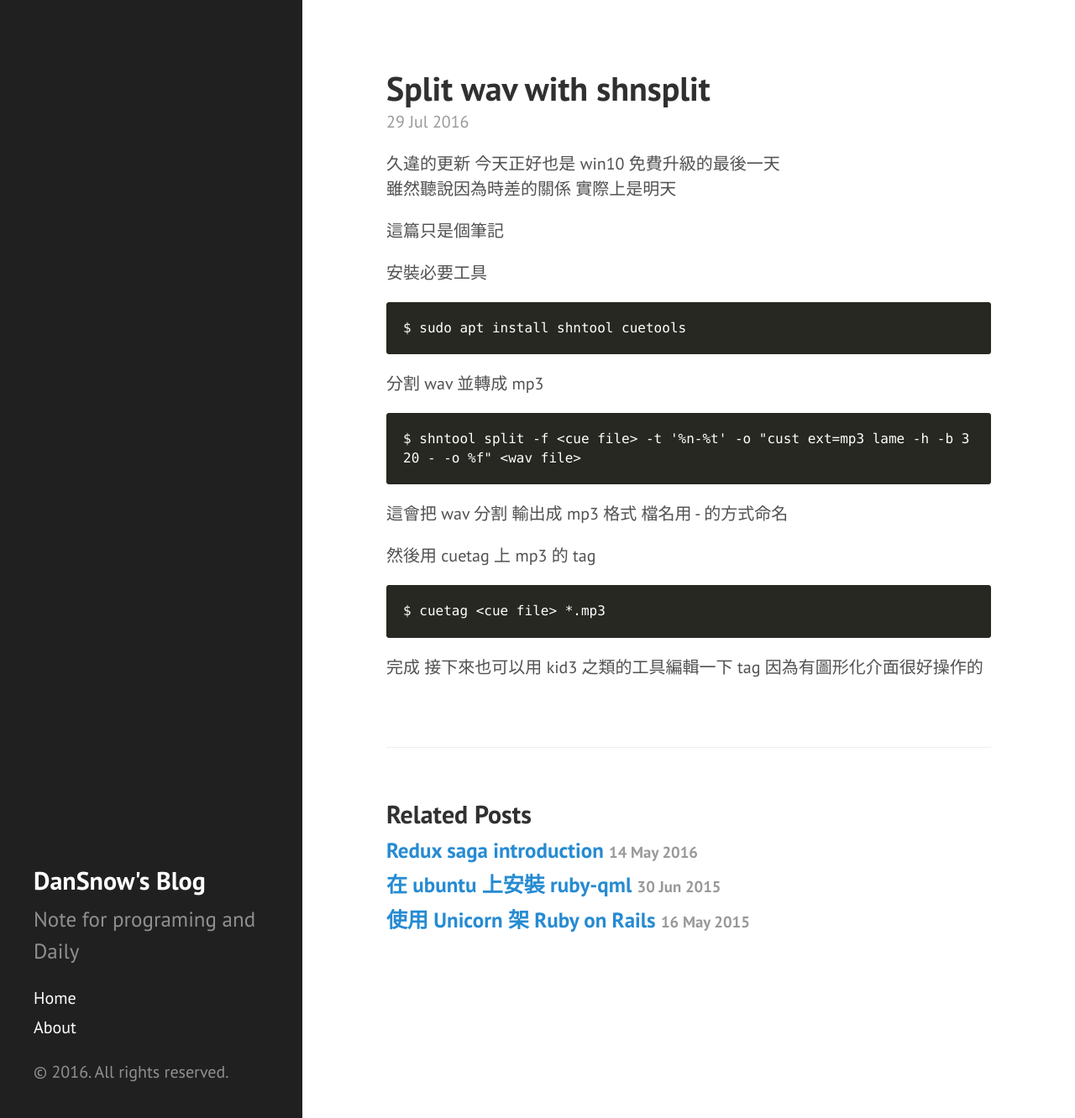
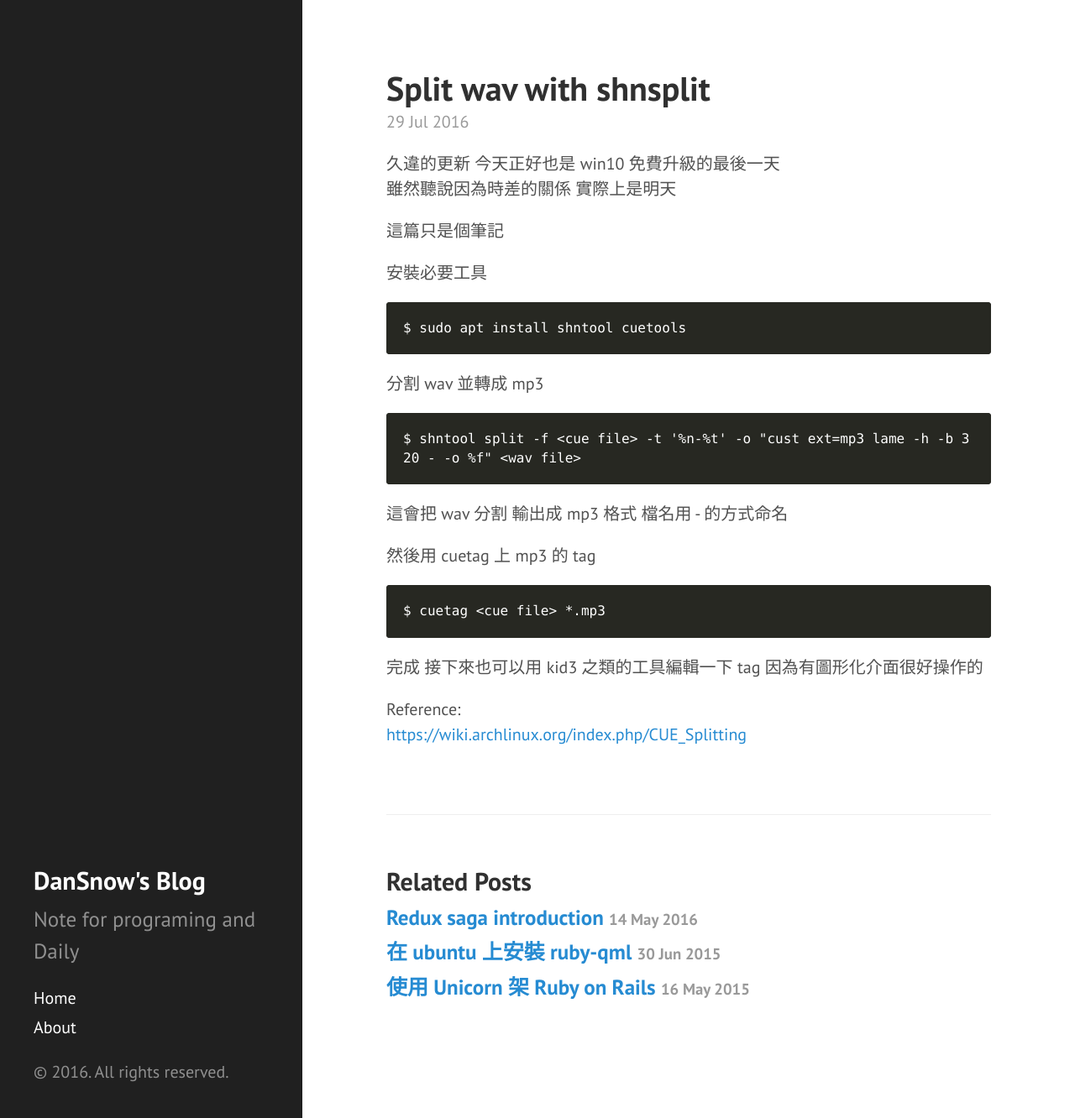
Before and after one commit to DanSnow/DanSnow.github.io, a Jekyll site: the page built from _posts/2016-7-29-split-wav-with-shnsplit.md, in a window 1280 px wide and 1332 px high. Shown: the whole window at 84% size. Built offline with Jekyll 4.4.1, drawn with Linux system fonts in a browser that asks for light colours; some of the changed lines change nothing that is shown.

Commit message:
Update post

````diff
--- a/_posts/2016-7-29-split-wav-with-shnsplit.md
+++ b/_posts/2016-7-29-split-wav-with-shnsplit.md
@@ -26,3 +26,6 @@ $ shntool split -f <cue file> -t '%n-%t' -o "cust ext=mp3 lame -h -b 320 - -o %f
 $ cuetag <cue file> *.mp3
 ```
 完成 接下來也可以用 kid3 之類的工具編輯一下 tag 因為有圖形化介面很好操作的
+
+Reference:
+[https://wiki.archlinux.org/index.php/CUE_Splitting](https://wiki.archlinux.org/index.php/CUE_Splitting)
````
